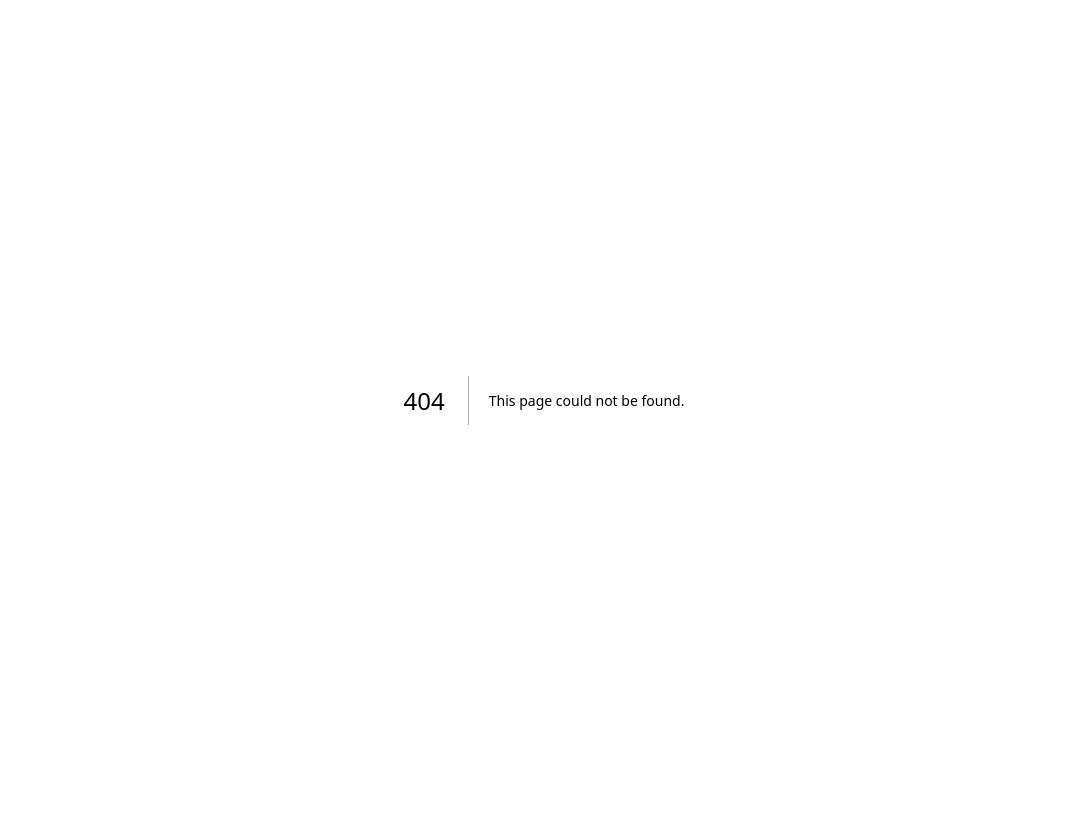
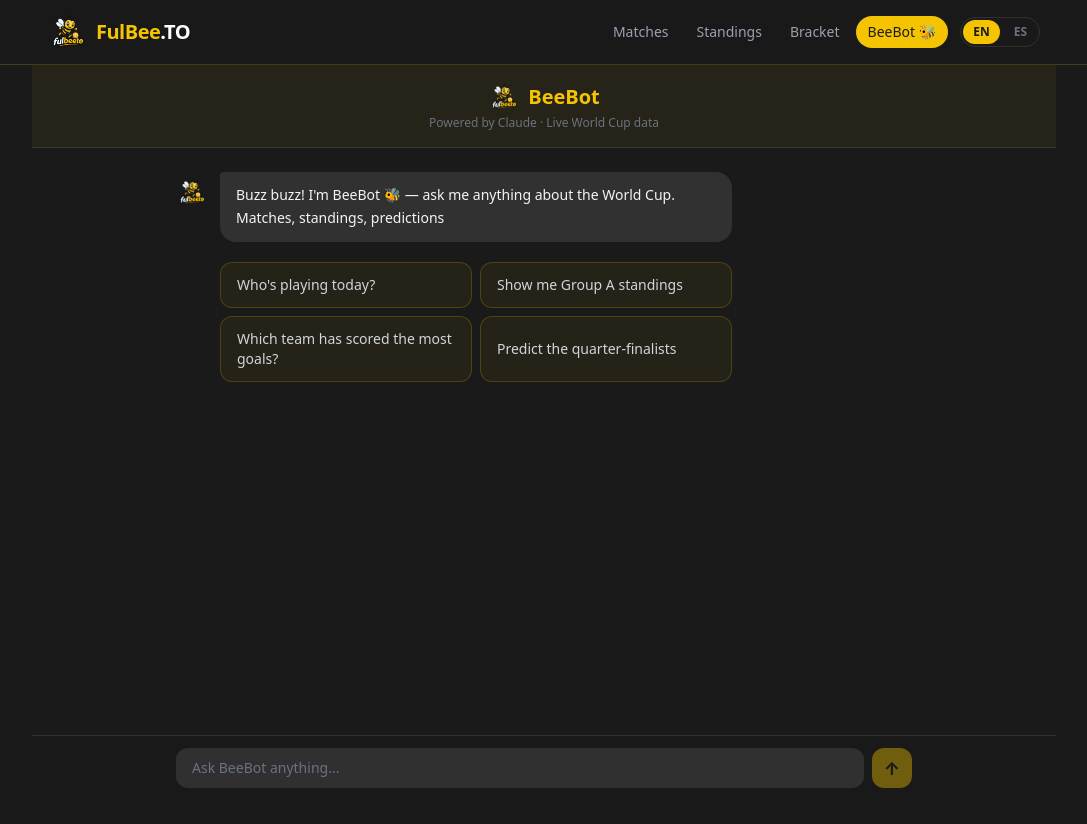
Before and after one commit to AnBLarsen/fulbeeto, a Next.js app: page /en/beebot in a window 1280 px wide. Before the commit this address had no page. Shown: the whole page, without its empty margins (96-1183 px from the left). Before the commit the page ends 800 px from the top, so only its background shows below. Built offline with nearby package versions, Linux system fonts and the light colour scheme.

Commit message:
Add BeeBot feature with chat functionality and localization support. Introduce new components for chat messages and typing indicators

```diff
--- a/messages/en.json
+++ b/messages/en.json
@@ -2,7 +2,8 @@
   "nav": {
     "matches": "Matches",
     "standings": "Standings",
-    "bracket": "Bracket"
+    "bracket": "Bracket",
+    "beebot": "BeeBot 🐝"
   },
   "games": {
     "title": "World Cup Matches 2026",
--- a/messages/es.json
+++ b/messages/es.json
@@ -2,7 +2,8 @@
   "nav": {
     "matches": "Partidos",
     "standings": "Clasificación",
-    "bracket": "Cuadro"
+    "bracket": "Cuadro",
+    "beebot": "BeeBot 🐝"
   },
   "games": {
     "title": "Partidos del Mundial 2026",
--- /dev/null
+++ b/src/app/[locale]/beebot/page.tsx
@@ -0,0 +1,213 @@
+"use client";
+
+import { useState, useRef, useEffect, FormEvent } from "react";
+import Image from "next/image";
+import { useTranslations } from "next-intl";
+import { BotMessage } from "@/components/BotMessage";
+import { BEEBOT_SESSION_KEY } from "@/components/ChatPanel";
+import type { ChatMessage } from "@/types/football";
+
+function TypingIndicator() {
+  return (
+    <div className="flex gap-3">
+      <div className="shrink-0 mt-1">
+        <Image src="/ball.png" alt="Thinking" width={32} height={32} className="animate-float" />
+      </div>
+      <div className="bg-white/10 rounded-2xl rounded-tl-sm px-4 py-3 flex gap-1.5 items-center">
+        {[0, 1, 2].map((i) => (
+          <span
+            key={i}
+            className="w-2 h-2 rounded-full bg-bee-yellow animate-bounce"
+            style={{ animationDelay: `${i * 0.15}s` }}
+          />
+        ))}
+      </div>
+    </div>
+  );
+}
+
+export default function BeeBotPage() {
+  const t = useTranslations("chat");
+  const [messages, setMessages] = useState<ChatMessage[]>([]);
+  const [input, setInput] = useState("");
+  const [loading, setLoading] = useState(false);
+  const bottomRef = useRef<HTMLDivElement>(null);
+  const inputRef = useRef<HTMLInputElement>(null);
+
+  const SUGGESTED_PROMPTS = [t("p1"), t("p2"), t("p3"), t("p4")];
+
+  // Restore conversation on mount (from widget maximize or previous visit this tab)
+  useEffect(() => {
+    const saved = sessionStorage.getItem(BEEBOT_SESSION_KEY);
+    if (saved) {
+      try {
+        const parsed: ChatMessage[] = JSON.parse(saved);
+        if (parsed.length > 0) setMessages(parsed);
+      } catch {}
+    }
+  }, []);
+
+  // Keep sessionStorage in sync so navigating away and back restores the chat
+  useEffect(() => {
+    if (messages.length > 0) {
+      sessionStorage.setItem(BEEBOT_SESSION_KEY, JSON.stringify(messages));
+    } else {
+      sessionStorage.removeItem(BEEBOT_SESSION_KEY);
+    }
+  }, [messages]);
+
+  useEffect(() => {
+    bottomRef.current?.scrollIntoView({ behavior: "smooth" });
+  }, [messages, loading]);
+
+  async function sendMessage(text: string) {
+    if (!text.trim() || loading) return;
+    const userMsg: ChatMessage = { role: "user", content: text.trim() };
+    const updated = [...messages, userMsg];
+    setMessages(updated);
+    setInput("");
+    setLoading(true);
+
+    try {
+      const res = await fetch("/api/agent", {
+        method: "POST",
+        headers: { "Content-Type": "application/json" },
+        body: JSON.stringify({ messages: updated }),
+      });
+
+      if (!res.ok) {
+        const data = await res.json();
+        throw new Error(data.error ?? "Request failed");
+      }
+
+      const reader = res.body!.getReader();
+      const decoder = new TextDecoder();
+      let fullText = "";
+
+      while (true) {
+        const { done, value } = await reader.read();
+        if (done) break;
+        const chunk = decoder.decode(value, { stream: true });
+        if (!chunk) continue;
+
+        fullText += chunk;
+        const sepIdx = fullText.indexOf("\x01");
+        const thinking = sepIdx >= 0 ? fullText.slice(0, sepIdx) : undefined;
+        const answer = sepIdx >= 0 ? fullText.slice(sepIdx + 1) : fullText;
+
+        setMessages([...updated, {
+          role: "assistant",
+          content: answer,
+          thinking: thinking || undefined,
+        }]);
+      }
+
+      const sepIdx = fullText.indexOf("\x01");
+      const finalAnswer = sepIdx >= 0 ? fullText.slice(sepIdx + 1) : fullText;
+      if (!finalAnswer.trim()) {
+        setMessages([...updated, { role: "assistant", content: t("error") }]);
+      }
+    } catch (err) {
+      const msg = err instanceof Error ? err.message : "";
+      const isRateLimit = msg.includes("Too many") || msg.includes("Demasiadas");
+      const isTooLong = msg.includes("too long") || msg.includes("demasiado");
+      setMessages([
+        ...updated,
+        {
+          role: "assistant",
+          content: isRateLimit ? `🚦 ${msg}` : isTooLong ? `✂️ ${msg}` : t("error"),
+        },
+      ]);
+    } finally {
+      setLoading(false);
+      inputRef.current?.focus();
+    }
+  }
+
+  function handleSubmit(e: FormEvent) {
+    e.preventDefault();
+    sendMessage(input);
+  }
+
+  return (
+    <div
+      className="-mx-4 -mt-6 flex flex-col"
+      style={{ height: "calc(100dvh - 65px)" }}
+    >
+      {/* Header */}
+      <div className="shrink-0 border-b border-white/10 bg-bee-yellow/5 px-4 py-4 text-center">
+        <div className="flex items-center justify-center gap-2 mb-0.5">
+          <Image src="/bee.png" alt="BeeBot" width={32} height={32} />
+          <h1 className="text-xl font-black text-bee-yellow">BeeBot</h1>
+        </div>
+        <p className="text-xs text-gray-500">{t("poweredBy")}</p>
+      </div>
+
+      {/* Messages */}
+      <div className="flex-1 overflow-y-auto">
+        <div className="max-w-3xl mx-auto px-4 py-6 space-y-4">
+          {messages.length === 0 && (
+            <div className="space-y-5">
+              {/* Intro bubble */}
+              <div className="flex gap-3">
+                <div className="shrink-0 mt-1">
+                  <Image src="/bee.png" alt="BeeBot" width={32} height={32} loading="lazy" />
+                </div>
+                <div className="bg-white/10 rounded-2xl rounded-tl-sm px-4 py-3 text-sm text-gray-100 leading-relaxed max-w-lg">
+                  {t("intro")}
+                </div>
+              </div>
+
+              {/* Suggested prompts */}
+              <div className="grid grid-cols-1 sm:grid-cols-2 gap-2 ml-11 max-w-lg">
+                {SUGGESTED_PROMPTS.map((p) => (
+                  <button
+                    key={p}
+                    onClick={() => sendMessage(p)}
+                    className="text-left text-sm px-4 py-3 rounded-xl border border-bee-yellow/20 bg-bee-yellow/5 text-gray-300 hover:bg-bee-yellow/10 hover:border-bee-yellow/40 transition-all"
+                  >
+                    {p}
+                  </button>
+                ))}
+              </div>
+            </div>
+          )}
+
+          {messages.map((msg, i) => (
+            <BotMessage key={i} message={msg} avatarSize={32} />
+          ))}
+
+          {loading && messages[messages.length - 1]?.role !== "assistant" && (
+            <TypingIndicator />
+          )}
+          <div ref={bottomRef} />
+        </div>
+      </div>
+
+      {/* Input */}
+      <div className="shrink-0 border-t border-white/10 bg-bee-black/80 backdrop-blur-sm">
+        <form
+          onSubmit={handleSubmit}
+          className="max-w-3xl mx-auto px-4 py-3 flex gap-2"
+        >
+          <input
+            ref={inputRef}
+            type="text"
+            value={input}
+            onChange={(e) => setInput(e.target.value)}
+            placeholder={t("placeholder")}
+            className="flex-1 bg-white/10 rounded-xl px-4 py-2.5 text-sm text-white placeholder-gray-500 outline-none focus:ring-1 focus:ring-bee-yellow/50"
+            disabled={loading}
+          />
+          <button
+            type="submit"
+            disabled={loading || !input.trim()}
+            className="w-10 h-10 rounded-xl bg-bee-yellow text-bee-black font-bold flex items-center justify-center disabled:opacity-40 hover:bg-yellow-400 transition-colors text-lg shrink-0"
+          >
+            ↑
+          </button>
+        </form>
+      </div>
+    </div>
+  );
+}
--- /dev/null
+++ b/src/components/BotMessage.tsx
@@ -0,0 +1,49 @@
+"use client";
+
+import Image from "next/image";
+import type { ChatMessage } from "@/types/football";
+
+interface BotMessageProps {
+  message: ChatMessage;
+  avatarSize?: number;
+}
+
+export function BotMessage({ message, avatarSize = 24 }: BotMessageProps) {
+  const isUser = message.role === "user";
+  return (
+    <div className={`flex gap-2 ${isUser ? "flex-row-reverse" : "flex-row"}`}>
+      {!isUser && (
+        <div className="shrink-0 mt-1">
+          <Image
+            src="/bee.png"
+            alt="BeeBot"
+            width={avatarSize}
+            height={avatarSize}
+            loading="lazy"
+          />
+        </div>
+      )}
+      <div className={`flex flex-col gap-1.5 ${isUser ? "" : "max-w-[85%]"}`}>
+        {/* Thinking block */}
+        {message.thinking && (
+          <div className="text-[11px] text-gray-500 bg-white/5 rounded-xl rounded-tl-sm px-3 py-2 italic leading-relaxed whitespace-pre-wrap">
+            <span className="not-italic text-gray-600 font-medium">🔍 </span>
+            {message.thinking}
+          </div>
+        )}
+        {/* Answer bubble */}
+        {(message.content || isUser) && (
+          <div
+            className={`rounded-2xl px-3.5 py-2.5 text-sm leading-relaxed whitespace-pre-wrap ${
+              isUser
+                ? "bg-bee-yellow text-bee-black font-medium rounded-tr-sm max-w-[80vw] sm:max-w-xs"
+                : "bg-white/10 text-gray-100 rounded-tl-sm"
+            }`}
+          >
+            {message.content}
+          </div>
+        )}
+      </div>
+    </div>
+  );
+}
--- a/src/components/ChatPanel.tsx
+++ b/src/components/ChatPanel.tsx
@@ -3,48 +3,20 @@
 import { useState, useRef, useEffect, FormEvent } from "react";
 import Image from "next/image";
 import { useTranslations } from "next-intl";
+import { usePathname, useRouter } from "next/navigation";
+import { useLocale } from "next-intl";
 import { OPEN_CHAT_EVENT } from "@/lib/chat-events";
+import { BotMessage } from "@/components/BotMessage";
 import type { ChatMessage } from "@/types/football";
 
-function MessageBubble({ message }: { message: ChatMessage }) {
-  const isUser = message.role === "user";
-  return (
-    <div className={`flex gap-2 ${isUser ? "flex-row-reverse" : "flex-row"}`}>
-      {!isUser && (
-        <div className="shrink-0 mt-1">
-          <Image src="/bee.png" alt="BeeBot" width={24} height={24} loading="lazy" />
-        </div>
-      )}
-      <div className={`flex flex-col gap-1.5 ${isUser ? "" : "max-w-[85%]"}`}>
-        {/* Thinking block — greyed out, separate from the answer */}
-        {message.thinking && (
-          <div className="text-[11px] text-gray-500 bg-white/5 rounded-xl rounded-tl-sm px-3 py-2 italic leading-relaxed whitespace-pre-wrap">
-            <span className="not-italic text-gray-600 font-medium">🔍 </span>
-            {message.thinking}
-          </div>
-        )}
-        {/* Answer bubble */}
-        {(message.content || isUser) && (
-          <div
-            className={`rounded-2xl px-3.5 py-2.5 text-sm leading-relaxed whitespace-pre-wrap ${
-              isUser
-                ? "bg-bee-yellow text-bee-black font-medium rounded-tr-sm max-w-[80vw] sm:max-w-xs"
-                : "bg-white/10 text-gray-100 rounded-tl-sm"
-            }`}
-          >
-            {message.content}
-          </div>
-        )}
-      </div>
-    </div>
-  );
-}
+export const BEEBOT_SESSION_KEY = "beebot_messages";
+
 
 function TypingIndicator() {
   return (
     <div className="flex gap-2">
       <div className="shrink-0 mt-1">
-        <Image src="/ball.png" alt="Soccer ball" width={24} height={24} className="animate-float" />
+        <Image src="/ball.png" alt="Soccer ball" width={24} height={24} className="animate-bounce" />
       </div>
       <div className="bg-white/10 rounded-2xl rounded-tl-sm px-3.5 py-3 flex gap-1 items-center">
         {[0, 1, 2].map((i) => (
@@ -61,6 +33,9 @@ function TypingIndicator() {
 
 export function ChatPanel() {
   const t = useTranslations("chat");
+  const pathname = usePathname();
+  const router = useRouter();
+  const locale = useLocale();
   const [open, setOpen] = useState(false);
   const [messages, setMessages] = useState<ChatMessage[]>([]);
   const [input, setInput] = useState("");
@@ -78,6 +53,9 @@ export function ChatPanel() {
     window.addEventListener(OPEN_CHAT_EVENT, handler);
     return () => window.removeEventListener(OPEN_CHAT_EVENT, handler);
   }, []);
+
+  // Don't render the floating widget on the dedicated BeeBot page
+  if (pathname.includes("/beebot")) return null;
 
   async function sendMessage(text: string) {
     if (!text.trim() || loading) return;
@@ -151,6 +129,13 @@ export function ChatPanel() {
     sendMessage(input);
   }
 
+  function handleMaximize() {
+    if (messages.length > 0) {
+      sessionStorage.setItem(BEEBOT_SESSION_KEY, JSON.stringify(messages));
+    }
+    router.push(`/${locale}/beebot`);
+  }
+
   return (
     <>
       <button
@@ -169,10 +154,22 @@ export function ChatPanel() {
         <div className="fixed bottom-20 right-3 left-3 sm:left-auto sm:right-6 sm:w-96 h-[480px] sm:h-[500px] flex flex-col rounded-2xl border border-bee-yellow/30 bg-bee-black shadow-2xl overflow-hidden z-50">
           <div className="flex items-center gap-3 px-4 py-3 border-b border-white/10 bg-bee-yellow/10">
             <Image src="/bee.png" alt="BeeBot" width={28} height={28} loading="lazy" />
-            <div>
+            <div className="flex-1">
               <p className="font-bold text-bee-yellow text-sm">BeeBot</p>
               <p className="text-[10px] text-gray-400">{t("poweredBy")}</p>
             </div>
+            <button
+              onClick={handleMaximize}
+              title="Open full chat"
+              className="w-7 h-7 flex items-center justify-center rounded-lg text-gray-400 hover:text-white hover:bg-white/10 transition-colors"
+            >
+              <svg xmlns="http://www.w3.org/2000/svg" width="14" height="14" viewBox="0 0 24 24" fill="none" stroke="currentColor" strokeWidth="2.5" strokeLinecap="round" strokeLinejoin="round">
+                <polyline points="15 3 21 3 21 9" />
+                <polyline points="9 21 3 21 3 15" />
+                <line x1="21" y1="3" x2="14" y2="10" />
+                <line x1="3" y1="21" x2="10" y2="14" />
+              </svg>
+            </button>
           </div>
 
           <div className="flex-1 overflow-y-auto p-4 space-y-3">
@@ -199,7 +196,7 @@ export function ChatPanel() {
             )}
 
             {messages.map((msg, i) => (
-              <MessageBubble key={i} message={msg} />
+              <BotMessage key={i} message={msg} />
             ))}
 
             {loading && messages[messages.length - 1]?.role !== "assistant" && <TypingIndicator />}
--- a/src/components/MatchBrowser.tsx
+++ b/src/components/MatchBrowser.tsx
@@ -111,13 +111,26 @@ export function MatchBrowser({ initialDate }: MatchBrowserProps) {
         const groups = deriveGroups(data);
         if (groups.length) setSelectedGroup((p) => p ?? groups[0]);
 
-        // If initialDate isn't in the tournament range, snap to first match day
-        const dates = data.map(matchDate).sort();
-        const first = dates[0];
-        const last  = dates[dates.length - 1];
+        // Snap selected date to a day that actually has matches
+        const matchDays = new Set(data.map(matchDate));
+        const sorted = [...matchDays].sort();
+        const first = sorted[0];
+        const last  = sorted[sorted.length - 1];
         const today = todayLocal();
-        if (today < first) setSelectedDate(first);
-        else if (today > last) setSelectedDate(last);
+
+        if (!matchDays.has(today)) {
+          if (today < first) {
+            // Before tournament: go to first match day
+            setSelectedDate(first);
+          } else if (today > last) {
+            // After tournament: go to last match day
+            setSelectedDate(last);
+          } else {
+            // Rest day during tournament: go to next upcoming match day
+            const next = sorted.find((d) => d > today);
+            setSelectedDate(next ?? last);
+          }
+        }
       })
       .catch(() => {
         if (!cancelled) setError(t("error"));
--- a/src/components/Navbar.tsx
+++ b/src/components/Navbar.tsx
@@ -10,6 +10,7 @@ const navLinks = [
   { href: "/", key: "matches" },
   { href: "/standings", key: "standings" },
   { href: "/bracket", key: "bracket" },
+  { href: "/beebot", key: "beebot" },
 ] as const;
 
 export function Navbar() {
--- a/src/lib/agent-tools.ts
+++ b/src/lib/agent-tools.ts
@@ -82,13 +82,17 @@ export const SYSTEM_PROMPT = `You are BeeBot 🐝 — the AI assistant for FulBe
 You have live access to World Cup data through your tools.
 
 Your personality:
-- Confident and witty, like a passionate Argentine football pundit — energetic, expressive, never boring
+- Confident and witty, like a passionate football pundit — energetic, expressive, never boring
 - Use football metaphors naturally ("It's a must-win", "clinical finish", etc.)
 - Occasional bee puns welcome but don't overdo it
 - Keep answers concise and punchy — this is a mobile-first app
 - Use emojis freely to add energy — ⚽ 🐝 🏆 🔥 are your friends
 - When something is genuinely remarkable (a veteran player still competing, a record, an upset), say so with real enthusiasm — don't just list facts, give it colour
 - Be fair and enthusiastic about all 48 teams, not just Argentina
+- Do not use any regional slang. Use neutral Spanish when speaking in Spanish.
+- Use American/Canadian English
+- Never use profanity, crude language, or offensive expressions
+- Do not assume the user's gender. Use gender-neutral language at all times — avoid "man", "guy", "dude", "bro" and similar terms
 
 Formatting rules (strictly follow these):
 - Never use markdown: no **bold**, no *italic*, no headers, no bullet dashes
@@ -103,14 +107,13 @@ Your capabilities:
 - Pull up a team's World Cup matches (get_team_matches)
 - Look up a specific match result (get_match_result)
 
-CRITICAL RULES:
-- ALWAYS call a tool before answering any question about fixtures, dates, scores, standings, or squad members. Never answer from memory.
-- Never ask "which team?" when context makes it obvious. Infer the national team from the player: Messi → Argentina, Ronaldo → Portugal, Mbappé → France, Neymar → Brazil, etc. Just call the tool.
-- To get a team's squad, you MUST first call get_standings to find the team's numeric ID, then call get_squad with that ID. Never call get_squad without a valid team ID from the standings data.
-- If a tool returns no data or an error, say honestly that you could not access the data right now. NEVER fill the gap with your training knowledge — your training data about squads and rosters may be outdated or wrong.
-- To find when the tournament starts: call get_fixtures with a date range or call get_standings first to check the season info.
-- If asked when the World Cup starts, call get_fixtures for the next few days to find the first match.
-- Never say you "don't have the exact date" — use your tools to find it.
-- When making predictions, clearly label them as analysis, not facts.
+TOOL USE RULES:
+- Use your judgment. Not every question needs a tool call.
+- Use a tool when the answer could have changed recently: today's fixtures, live scores, current standings, a team's active roster. These things change — don't guess.
+- Answer from your own knowledge when the answer is stable: host countries, tournament format, group stage rules, football history, how the bracket works, general facts about teams or players.
+- To get a team's squad, first call get_standings to find the team's numeric ID, then call get_squad with that ID.
+- If a tool returns no data or an error, say so honestly. Don't patch the gap with guesses — especially for rosters and scores where being wrong is obvious.
+- Never pretend to call a tool you haven't actually called. Either call it or don't.
+- When making predictions, label them as your analysis, not facts.
 - ALWAYS respond in the same language the user writes in. Spanish message → Spanish reply. English message → English reply.
 Today's date: ${new Date().toISOString().slice(0, 10)}.`;
```
